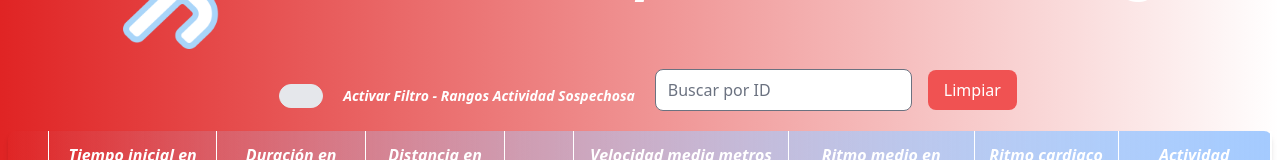
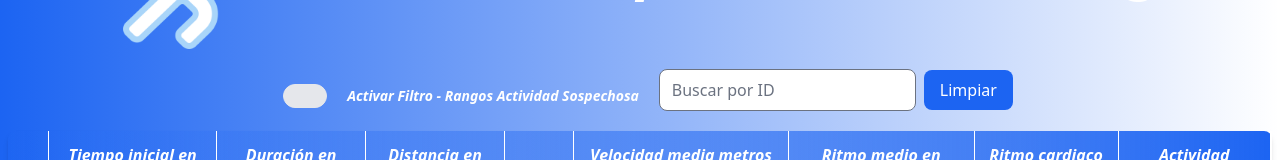
Before and after one commit to Jhonjandrysdev/Prueba-swetro, a React (Vite) app: page / in a window 1280 px wide. Shown: the part 131-291 px from the top of the page. Built offline with nearby package versions, Linux system fonts and the light colour scheme; no server answers.

Commit message:
se modifico diseño de la pagina

```diff
--- a/src/components/Pagination.jsx
+++ b/src/components/Pagination.jsx
@@ -41,7 +41,7 @@ const Pagination = ({ itemsPage, currentPage, setCurrentPage, items }) => {
                 key={noPage}
                 className={`${
                   noPage === currentPage
-                    ? "bg-blue-500-700 text-white border p-3 flex items-center"
+                    ? "bg-blue-600 text-white border p-3 flex items-center"
                     : "bg-white text-black border p-3 flex items-center"
                 }`}
                 onClick={() => indexPage(noPage)}
@@ -51,7 +51,7 @@ const Pagination = ({ itemsPage, currentPage, setCurrentPage, items }) => {
             ))}
             <button
               onClick={onNextPage}
-              className="relative inline-flex items-center rounded-r-md px-2 py-2 text-gray-400 ring-1 ring-inset ring-gray-300 hover:bg-red-700 focus:z-20 focus:outline-offset-0 w-7"
+              className="relative inline-flex items-center rounded-r-md px-2 py-2 text-gray-400 ring-1 ring-inset ring-gray-300 hover:bg-blue-600 focus:z-20 focus:outline-offset-0 w-7"
               disabled={currentPage >= pageNumbers.length}
 
             >
--- a/src/components/Tabla.jsx
+++ b/src/components/Tabla.jsx
@@ -84,7 +84,7 @@ const Tabla = (props) => {
         Los resultados no son coherentes entre si `;
     }
 
-    return esSospechosa ? { backgroundColor: "#30A0A7", mensaje: mensaje } : {};
+    return esSospechosa ? { backgroundColor: "#9dfd00", mensaje: mensaje } : {};
   };
 
   const toggleFiltro = () => {
@@ -111,7 +111,7 @@ const Tabla = (props) => {
 
   return (
     <>
-      <div className="w-full bg-gradient-to-r from-red-600">
+      <div className="w-full bg-gradient-to-r from-blue-600">
         <div className="container mx-auto h-auto border-b border-white">
           <Prueba />
           <div className="container flex items-center my-2 mx-2 text-white justify-center gap-5 ">
@@ -122,20 +122,20 @@ const Tabla = (props) => {
             <div className="flex gap-2 items-center mb-3">
               <input
                 type="text"
-                className="text-black px-3 py-2 border rounded-lg focus:outline-none focus:ring focus:border-blue-300"
+                className="text-black px-3 py-2 border rounded-lg focus:border-blue-300"
                 placeholder="Buscar por ID"
                 value={searchTerm}
                 onChange={handleSearchChange}
               />
               <button
               onClick={clearSearch}
-              className="ml-2 px-4 py-2 bg-red-500 text-white rounded-lg hover:bg-indigo-400 focus:outline-none focus:ring focus:border-blue-300">
+              className=" px-4 py-2 bg-blue-600 text-white rounded-lg hover:bg-[#9dfd00]">
                 Limpiar
                 </button>
             </div>
           </div>
 
-          <table className="mx-2 table-fixed text-center items-center h-[70vh] p-2 bg-gradient-to-l from-blue-300 border-r-2 border-white rounded-t-lg rounded-r-lg text-white shadow-md italic">
+          <table className="mx-2 table-fixed text-center items-center h-[70vh] p-2 bg-gradient-to-l from-blue-600 border-r-2 border-white rounded-t-lg rounded-r-lg text-white shadow-md italic">
             <thead>
               <tr>
                 <TituloTabla
```
